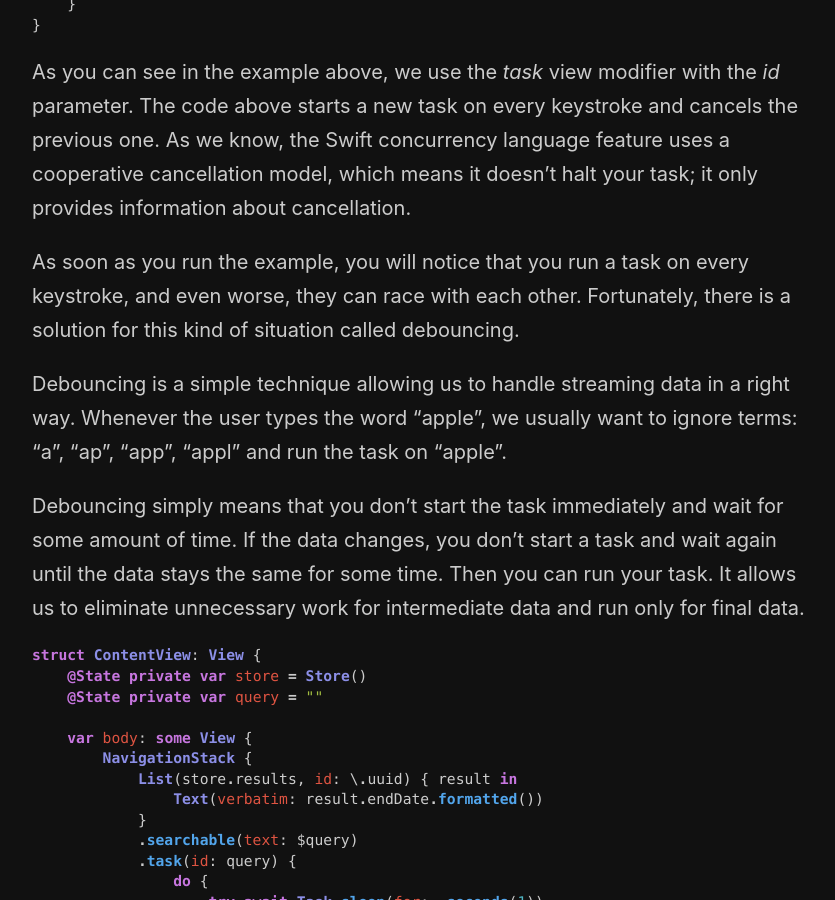
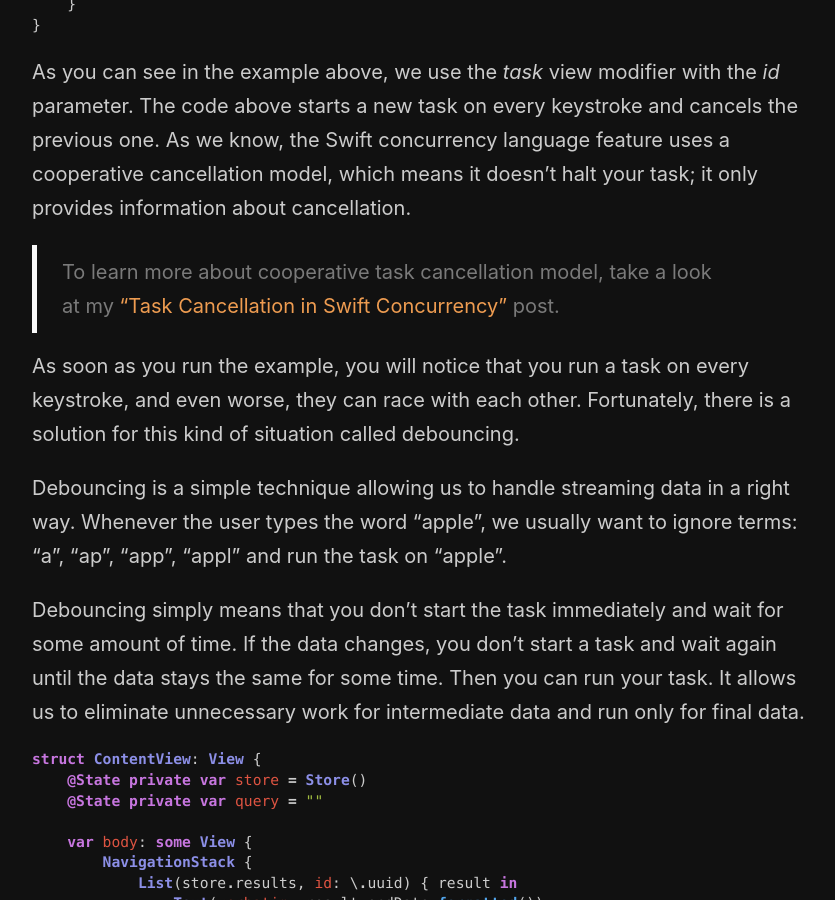
Before and after one commit to mecid/mecid.github.io, a Jekyll site: the page built from _posts/2025-02-18-yielding-and-debouncing-in-swift-concurrency.md, in a window 1280 px wide and 900 px high, scrolled down 1178 px. Shown: the whole window, without its empty margins (218-1053 px from the left). Built offline with Jekyll 4.4.1, drawn with Linux system fonts in a browser that asks for light colours.

Commit message:
reference post added to task yielding post

````diff
--- a/_posts/2025-02-18-yielding-and-debouncing-in-swift-concurrency.md
+++ b/_posts/2025-02-18-yielding-and-debouncing-in-swift-concurrency.md
@@ -40,6 +40,8 @@ struct ContentView: View {
 ```
 
 As you can see in the example above, we use the *task* view modifier with the *id* parameter. The code above starts a new task on every keystroke and cancels the previous one. As we know, the Swift concurrency language feature uses a cooperative cancellation model, which means it doesn’t halt your task; it only provides information about cancellation.
+
+> To learn more about cooperative task cancellation model, take a look at my ["Task Cancellation in Swift Concurrency"](/2025/02/11/task-cancellation-in-swift-concurrency/) post.
 
 As soon as you run the example, you will notice that you run a task on every keystroke, and even worse, they can race with each other. Fortunately, there is a solution for this kind of situation called debouncing.
 
````
